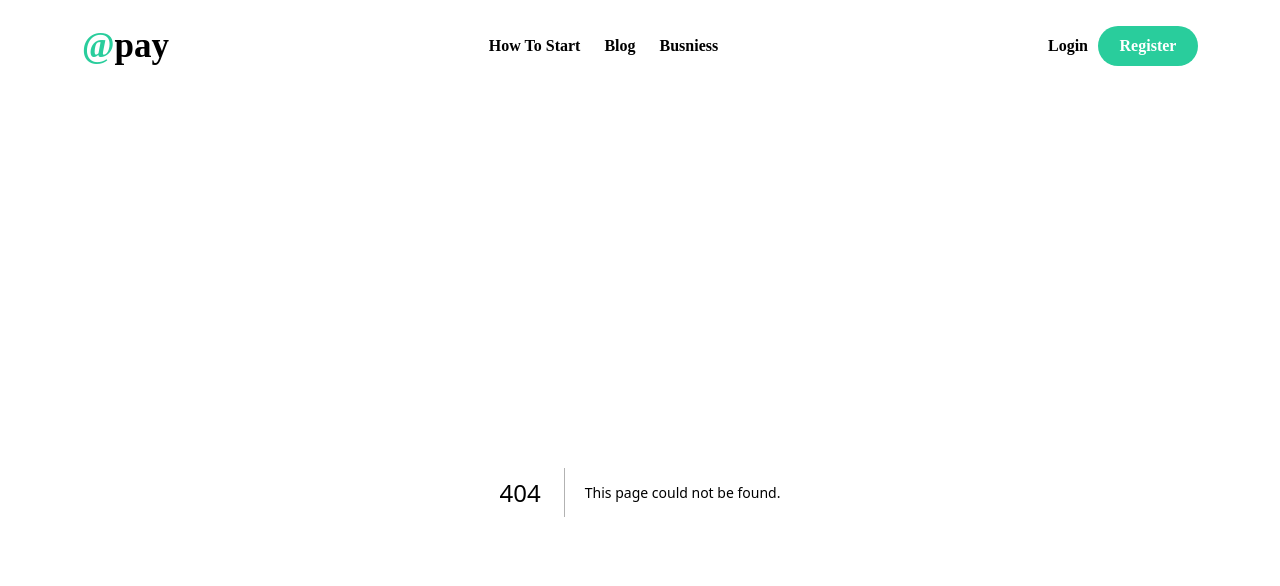
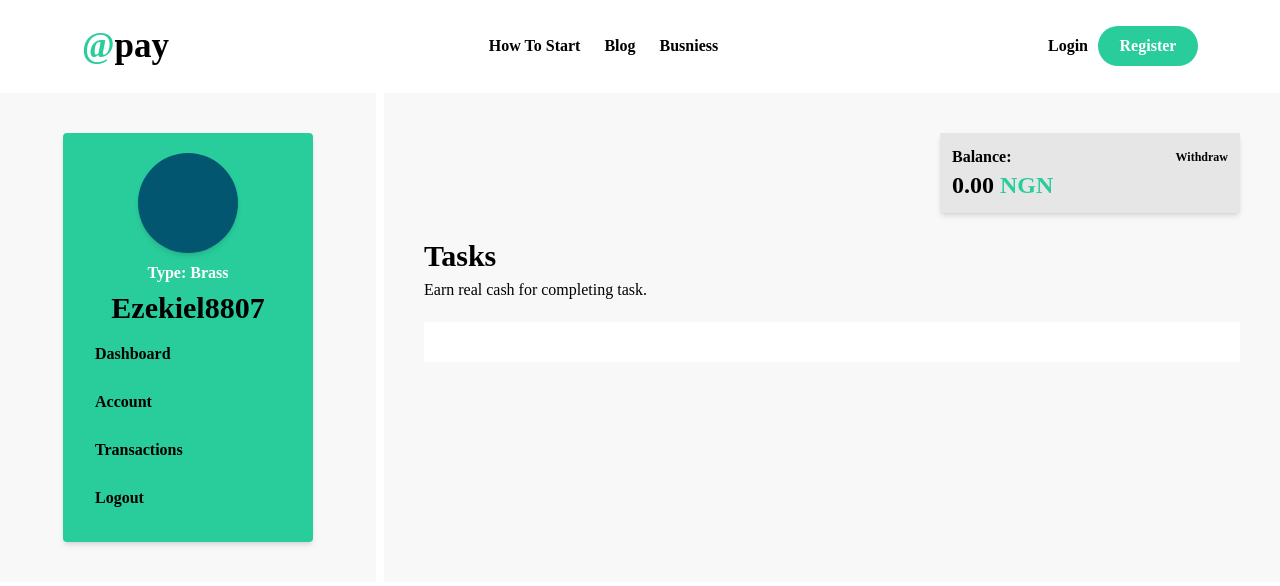
Before and after one commit to Ezekiel8807/2pay, a Next.js app: page /dashboard in a window 1280 px wide. Before the commit this address had no page. Shown: the top 586 px of the page. Built offline with nearby package versions, Linux system fonts and the light colour scheme.

Commit message:
added dashboard

```diff
--- a/src/app/(auth)/login/page.tsx
+++ b/src/app/(auth)/login/page.tsx
@@ -1,3 +1,6 @@
+import Link from "next/link";
+
+// components
 import AuthForm from "@/components/AuthForm";
 
 export default function Login() {
@@ -16,6 +19,15 @@ export default function Login() {
           name="password"
           placeholder="Password"
         />
+
+        <div className="flex items-center justify-between -mt-3 mb-3">
+          <Link className="text-[12px] cursor-pointer" href="/register">
+            Register now!!!{" "}
+          </Link>
+          <Link className="text-[12px] cursor-pointer" href="/forget">
+            Retrive account?{" "}
+          </Link>
+        </div>
       </AuthForm>
     </>
   );
--- a/src/app/(auth)/register/page.tsx
+++ b/src/app/(auth)/register/page.tsx
@@ -1,4 +1,5 @@
 import AuthForm from "@/components/AuthForm";
+import Link from "next/link";
 
 export default function Register() {
   return (
@@ -22,6 +23,11 @@ export default function Register() {
           name="password"
           placeholder="Password"
         />
+        <div className="flex items-center justify-between -mt-3 mb-3">
+          <Link className="text-[12px] cursor-pointer" href="/login">
+            Back to login
+          </Link>
+        </div>
       </AuthForm>
     </>
   );
--- /dev/null
+++ b/src/app/dashboard/page.tsx
@@ -0,0 +1,58 @@
+import Button from "@/components/Button";
+import Link from "next/link";
+
+const deskLinks = ["Dashboard", "Account", "Transactions", "Logout"];
+
+export default function Dashboard() {
+  return (
+    <div className="bg-[var(--gray-01)]">
+      <div className="flex">
+        <div className="hidden lg:block w-[100%] md:w-[30%] border-e-8 border-[var(--white)]">
+          <div className="w-[250px] bg-[var(--green)] p-5 my-5 md:my-10 rounded mx-auto shadow-md">
+            <div className="w-[100px] h-[100px] bg-[var(--blue-dark)] shadow-md rounded-full m-auto"></div>
+            <div className="text-center">
+              <span className="font-black mt-2 block text-[var(--white)]">
+                Type: Brass
+              </span>
+              <h1 className="font-black text-[30px]">Ezekiel8807</h1>
+            </div>
+
+            <nav className="">
+              {deskLinks.map((link) => (
+                <Link
+                  className="font-black block p-3 hover:text-[var(--white)]"
+                  key={link}
+                  href={`/${link.toLowerCase()}`}
+                >
+                  {link}
+                </Link>
+              ))}
+            </nav>
+          </div>
+        </div>
+        <div className="w-[100%] lg:w-[70%] p-5 md:p-10">
+          <div className="flex justify-end">
+            <div className="w-[100%] sm:w-[250px] md:w-[300px] bg-[var(--gray-10)] p-3 shadow-md">
+              <div className="flex justify-between">
+                <h3 className="font-black">Balance: </h3>
+                <Button btnStyle="font-bold text-[12px] cursor-pointer hover:text-[var(--green)]">
+                  Withdraw
+                </Button>
+              </div>
+              <h1 className="font-black text-2xl">
+                0.00 <span className="text-[var(--green)]">NGN</span>
+              </h1>
+            </div>
+          </div>
+
+          <div className="">
+            <h1 className="font-black text-[30px] mt-5">Tasks</h1>
+            <p>Earn real cash for completing task.</p>
+
+            <div className="bg-white p-5 my-5"></div>
+          </div>
+        </div>
+      </div>
+    </div>
+  );
+}
--- a/src/components/AuthForm.tsx
+++ b/src/components/AuthForm.tsx
@@ -5,6 +5,7 @@ type AuthFormProbs = {
   children: React.ReactNode;
   title: string;
   formBtnValue: string;
+  formAction?: () => void;
 };
 
 export default function AuthForm({
--- a/src/components/Button.tsx
+++ b/src/components/Button.tsx
@@ -1,8 +1,21 @@
+"use client";
+import { useRouter } from "next/navigation";
+
 type ButtonProbs = {
   children: React.ReactNode;
   btnStyle: string;
 };
 
 export default function Button({ children, btnStyle }: ButtonProbs) {
-  return <div className={btnStyle}>{children}</div>;
+  const navigate = useRouter();
+
+  const isLogIn = () => {
+    navigate.push("/dashboard");
+  };
+
+  return (
+    <button onClick={isLogIn} className={btnStyle}>
+      {children}
+    </button>
+  );
 }
```
